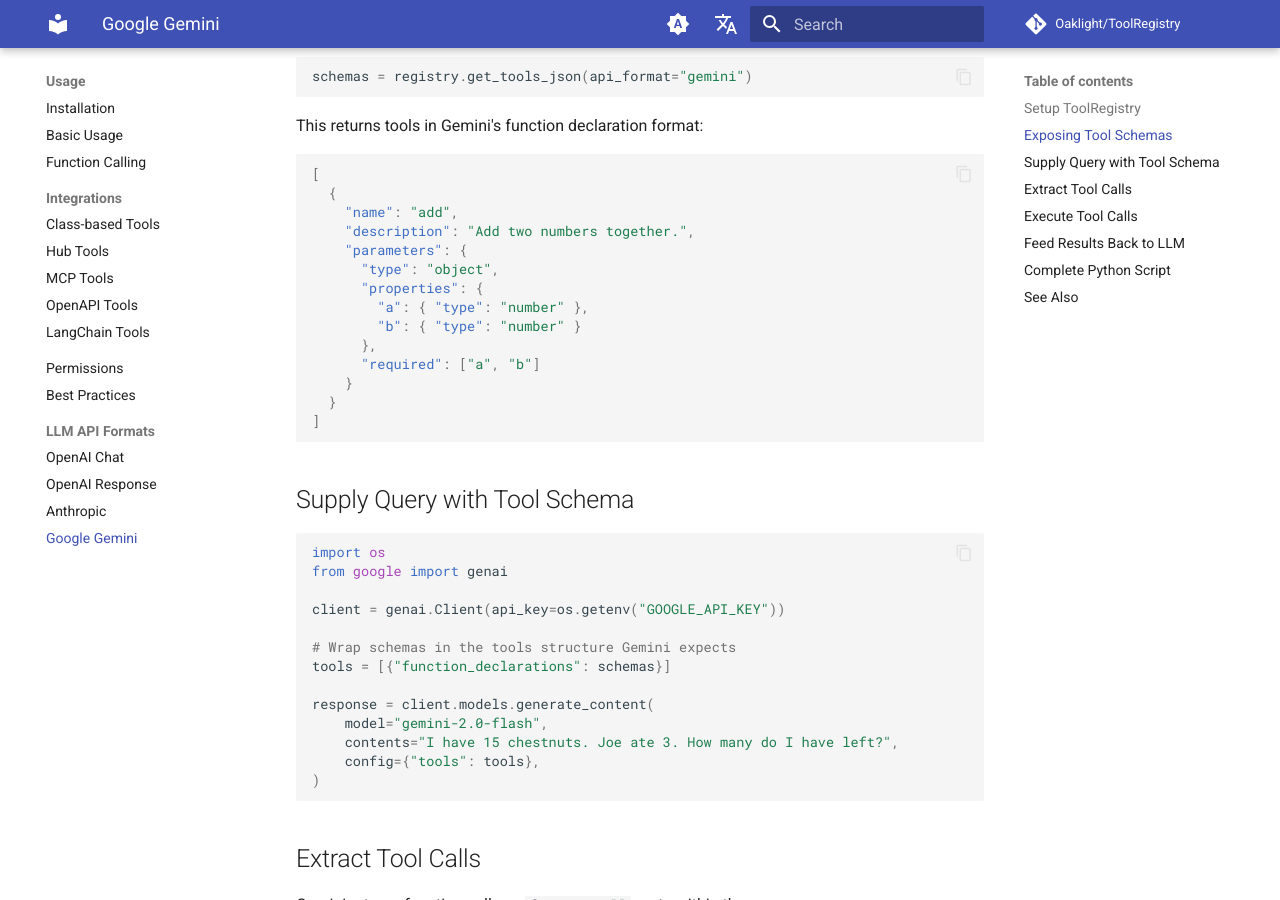
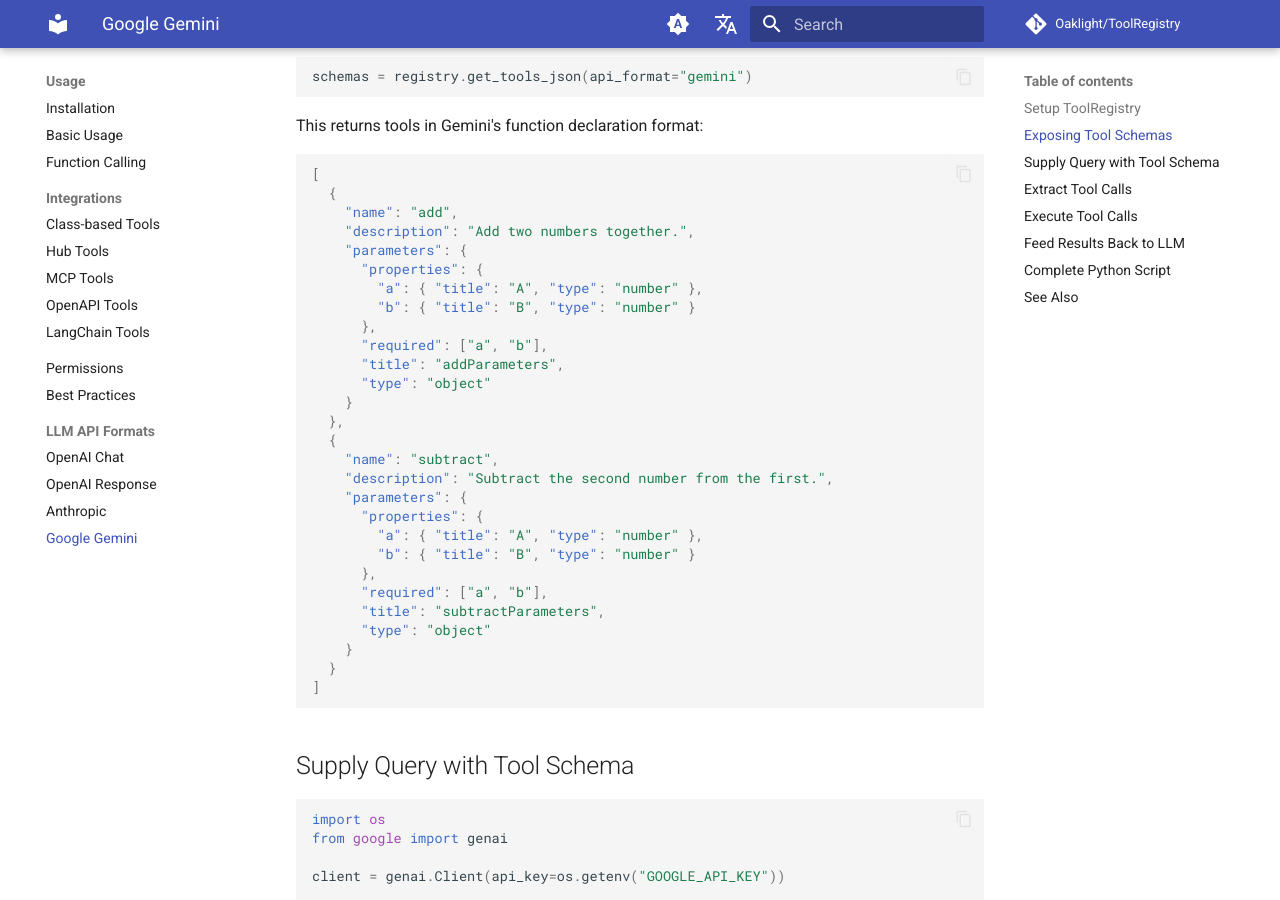
Before and after one commit to Oaklight/ToolRegistry, an MkDocs documentation site: the page built from docs/usage/providers/gemini.md, in a window 1280 px wide and 900 px high, scrolled down 802 px. Built offline with MkDocs 1.6.1 and Material for MkDocs 9.7.7, drawn with Linux system fonts in a browser that asks for light colours; comment, search, counter and statistics services are not loaded.

Commit message:
docs: fix JSON examples to match actual code output
- Fix type inconsistency: setup code uses float but complete script used int
- Replace abbreviated Anthropic/Gemini schemas with full actual output
- Fix result strings: "12.0" -> "12" (JSON int args don't coerce to float)

```diff
--- a/docs/usage/providers/gemini.md
+++ b/docs/usage/providers/gemini.md
@@ -37,12 +37,26 @@
     "name": "add",
     "description": "Add two numbers together.",
     "parameters": {
-      "type": "object",
       "properties": {
-        "a": { "type": "number" },
-        "b": { "type": "number" }
+        "a": { "title": "A", "type": "number" },
+        "b": { "title": "B", "type": "number" }
       },
-      "required": ["a", "b"]
+      "required": ["a", "b"],
+      "title": "addParameters",
+      "type": "object"
+    }
+  },
+  {
+    "name": "subtract",
+    "description": "Subtract the second number from the first.",
+    "parameters": {
+      "properties": {
+        "a": { "title": "A", "type": "number" },
+        "b": { "title": "B", "type": "number" }
+      },
+      "required": ["a", "b"],
+      "title": "subtractParameters",
+      "type": "object"
     }
   }
 ]
```
Also changed, not shown: other parts of docs/usage/providers/gemini.md (+1 -1 lines), docs/usage/providers/anthropic.md (+20 -6 lines), docs/usage/providers/openai_chat.md (+3 -3 lines), docs/usage/providers/openai_response.md (+3 -3 lines).
